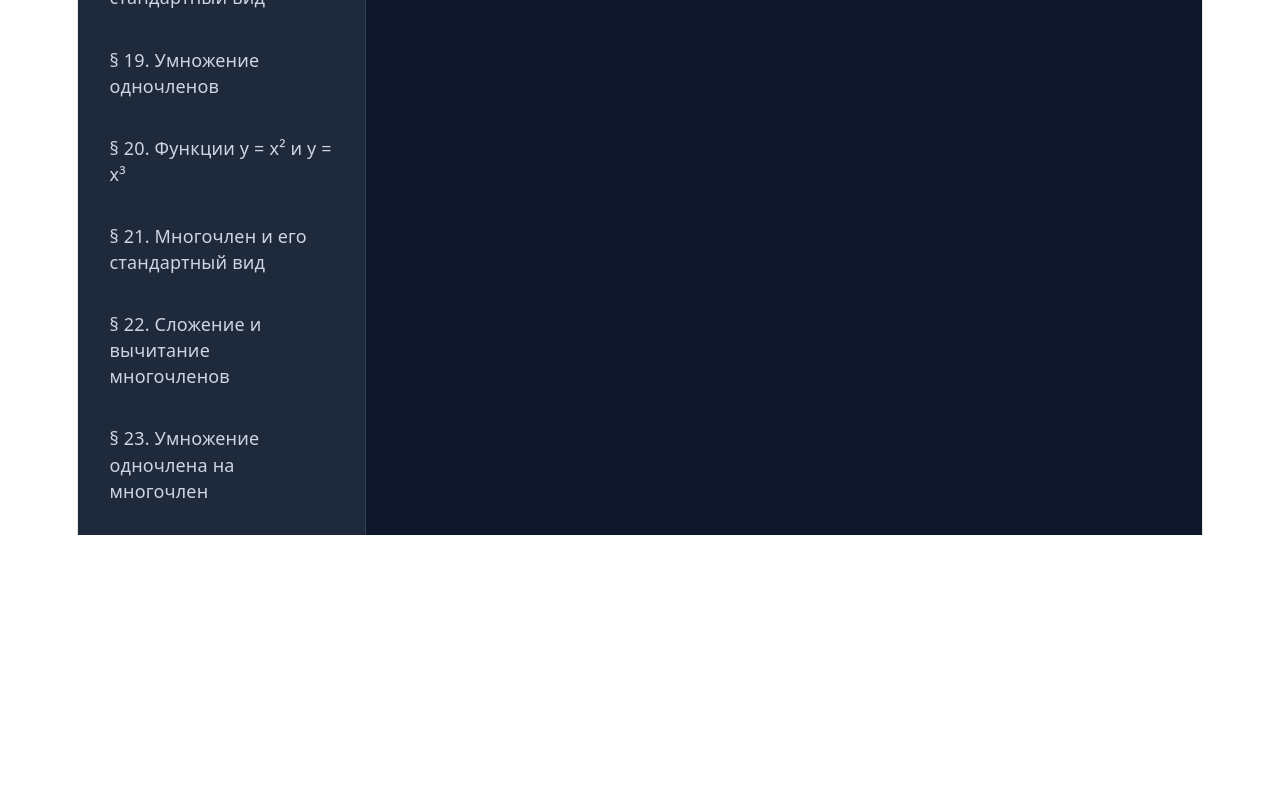
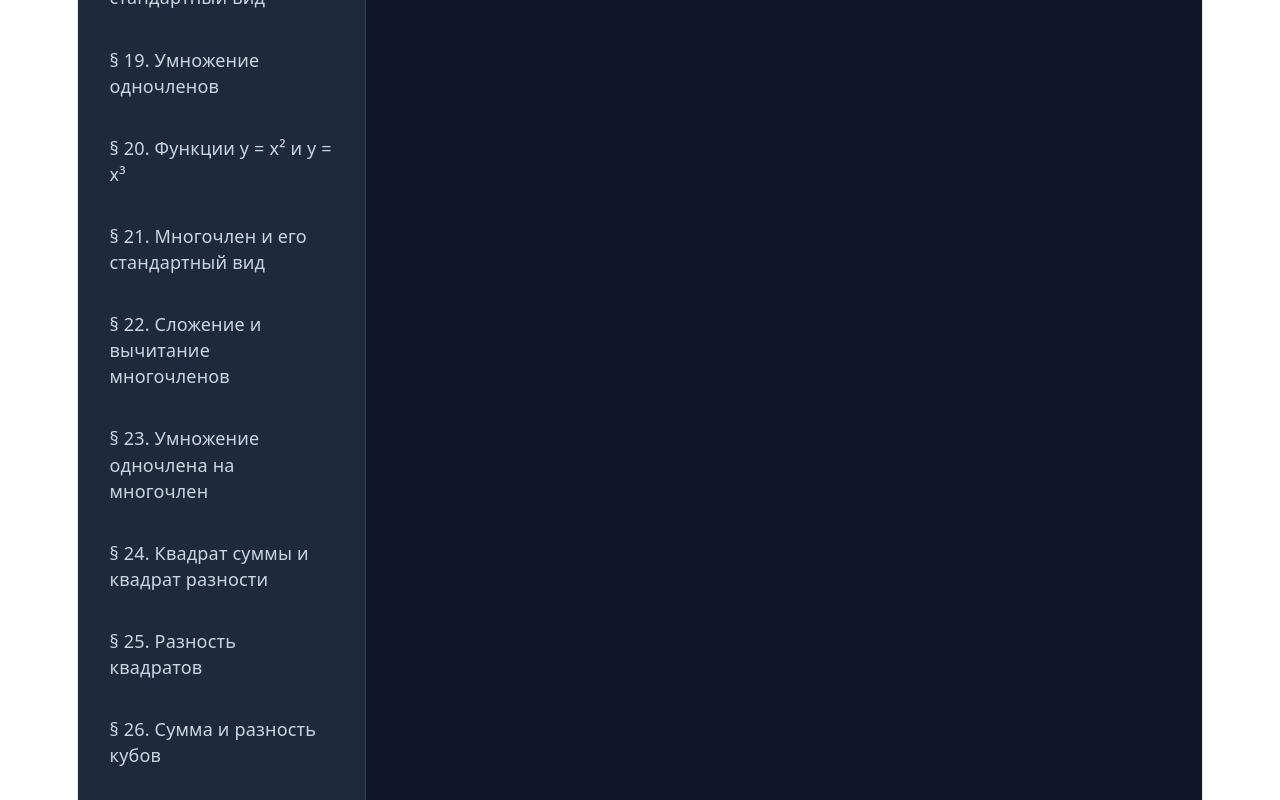
Before and after one commit to andreevairina005-source/algebra-trainer, a React (Vite) app: page / in a window 1280 px wide. Shown: the part 1760-2560 px from the top of the page. Before the commit the page ends 2295 px from the top, so only its background shows below. Built offline with nearby package versions, Linux system fonts and the light colour scheme.

Commit message:
Добавлены темы 24-26

```diff
--- a/src/App.jsx
+++ b/src/App.jsx
@@ -583,6 +583,83 @@ const modules = [
       }
     ]
   },
+    {
+    id: 24,
+    title: "§ 24. Квадрат суммы и квадрат разности",
+    rule: "Квадрат суммы двух выражений равен квадрату первого выражения плюс удвоенное произведение первого и второго выражений плюс квадрат второго выражения: (a + b)² = a² + 2ab + b². Квадрат разности двух выражений равен квадрату первого выражения минус удвоенное произведение первого и второго выражений плюс квадрат второго выражения: (a - b)² = a² - 2ab + b².",
+    example: {
+      task: "Возведем в квадрат сумму (3x + 4)² и разность (2a - 5)².",
+      steps: [
+        "1) (3x + 4)² = (3x)² + 2·3x·4 + 4² = 9x² + 24x + 16.",
+        "2) (2a - 5)² = (2a)² - 2·2a·5 + 5² = 4a² - 20a + 25.",
+        "3) В обоих случаях мы применили формулы сокращенного умножения."
+      ]
+    },
+    quiz: [
+      {
+        question: "Раскройте скобки: (x + 3)²",
+        options: ["x² + 9", "x² + 6x + 9", "x² + 3x + 9", "x² - 6x + 9"],
+        correct: 1
+      },
+      {
+        question: "Представьте в виде многочлена: (y - 4)²",
+        options: ["y² - 16", "y² - 8y + 16", "y² + 8y + 16", "y² - 4y + 16"],
+        correct: 1
+      }
+    ]
+  },
+  {
+    id: 25,
+    title: "§ 25. Разность квадратов",
+    rule: "Произведение разности двух выражений и их суммы равно разности квадратов этих выражений: (a - b)(a + b) = a² - b². Это тождество позволяет сокращенно выполнять умножение разности любых двух выражений на их сумму.",
+    example: {
+      task: "Выполним умножение: (4x - 3y)(4x + 3y).",
+      steps: [
+        "1) Применим формулу разности квадратов: (a - b)(a + b) = a² - b², где a = 4x, b = 3y.",
+        "2) Возведем в квадрат первое выражение: (4x)² = 16x².",
+        "3) Возведем в квадрат второе выражение: (3y)² = 9y².",
+        "4) Результат: 16x² - 9y²."
+      ]
+    },
+    quiz: [
+      {
+        question: "Выполните умножение: (x - 5)(x + 5)",
+        options: ["x² - 25", "x² + 25", "x² - 10x + 25", "x² - 5"],
+        correct: 0
+      },
+      {
+        question: "Разложите на множители: 9a² - 16b²",
+        options: ["(3a - 4b)²", "(3a - 16b)(3a + 16b)", "(3a - 4b)(3a + 4b)", "(9a - 16b)(9a + 16b)"],
+        correct: 2
+      }
+    ]
+  },
+  {
+    id: 26,
+    title: "§ 26. Сумма и разность кубов",
+    rule: "Сумма кубов двух выражений равна произведению суммы этих выражений и неполного квадрата их разности: a³ + b³ = (a + b)(a² - ab + b²). Разность кубов двух выражений равна произведению разности этих выражений и неполного квадрата их суммы: a³ - b³ = (a - b)(a² + ab + b²).",
+    example: {
+      task: "Разложим на множители выражение 8x³ + 27.",
+      steps: [
+        "1) Представим члены в виде кубов: 8x³ = (2x)³, 27 = 3³.",
+        "2) Применим формулу суммы кубов: a³ + b³ = (a + b)(a² - ab + b²), где a = 2x, b = 3.",
+        "3) Получим: (2x + 3)((2x)² - 2x·3 + 3²).",
+        "4) Упростим: (2x + 3)(4x² - 6x + 9)."
+      ]
+    },
+    quiz: [
+      {
+        question: "Разложите на множители: x³ - 8",
+        options: ["(x - 2)(x² + 4x + 4)", "(x - 2)(x² + 2x + 4)", "(x - 2)³", "(x + 2)(x² - 2x + 4)"],
+        correct: 1
+      },
+      {
+        question: "Чему равно произведение (a + b)(a² - ab + b²)?",
+        options: ["a³ + b³", "a³ - b³", "a² + b²", "a² - b²"],
+        correct: 0
+      }
+    ]
+  },
 ];
 
 export default function App() {
```
